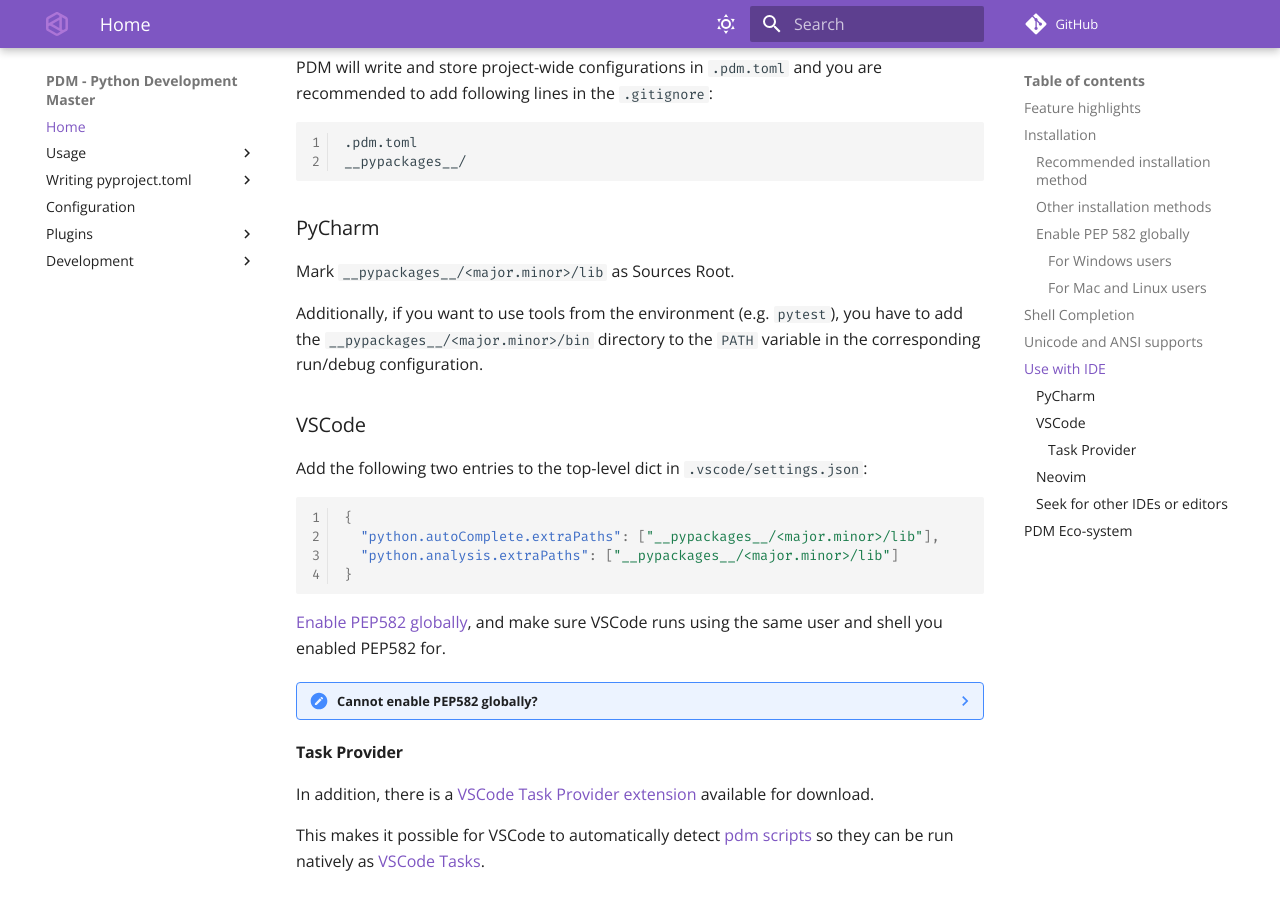
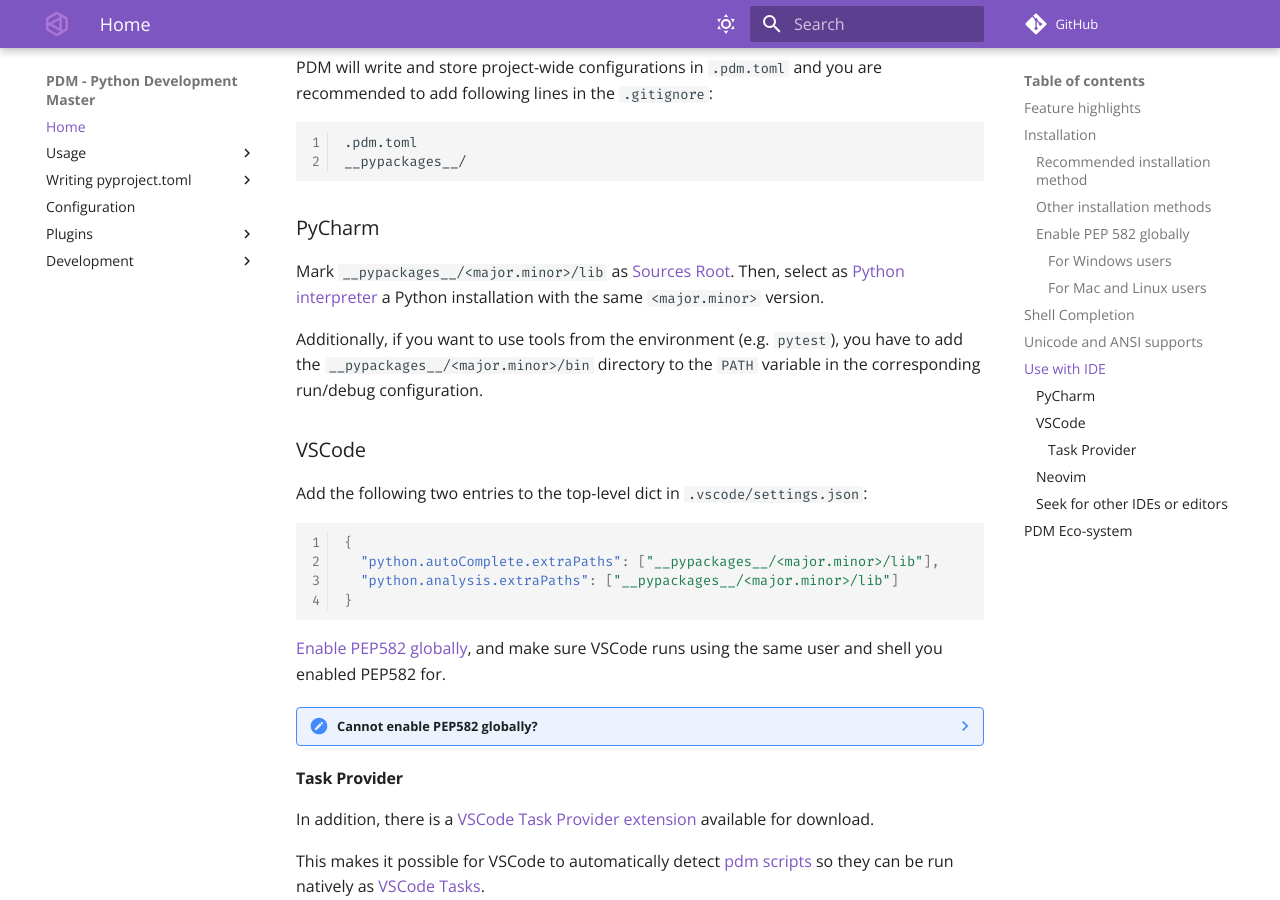
Before and after one commit to ChrisSanderser/pd-ms, an MkDocs documentation site: the page built from docs/docs/index.md, in a window 1280 px wide and 900 px high, scrolled down 3238 px. Built offline with MkDocs 1.6.1 and Material for MkDocs 9.7.7, drawn with Linux system fonts in a browser that asks for light colours; comment, search, counter and statistics services are not loaded.

Commit message:
added links to pycharm settings section (#965)

```diff
--- a/docs/docs/index.md
+++ b/docs/docs/index.md
@@ -198,7 +198,8 @@ __pypackages__/
 
 ### PyCharm
 
-Mark `__pypackages__/<major.minor>/lib` as Sources Root.
+Mark `__pypackages__/<major.minor>/lib` as [Sources Root](https://www.jetbrains.com/help/pycharm/configuring-project-structure.html#mark-dir-project-view).
+Then, select as [Python interpreter](https://www.jetbrains.com/help/pycharm/configuring-python-interpreter.html#interpreter) a Python installation with the same `<major.minor>` version.
 
 Additionally, if you want to use tools from the environment (e.g. `pytest`), you have to add the
 `__pypackages__/<major.minor>/bin` directory to the `PATH` variable in the corresponding
```
